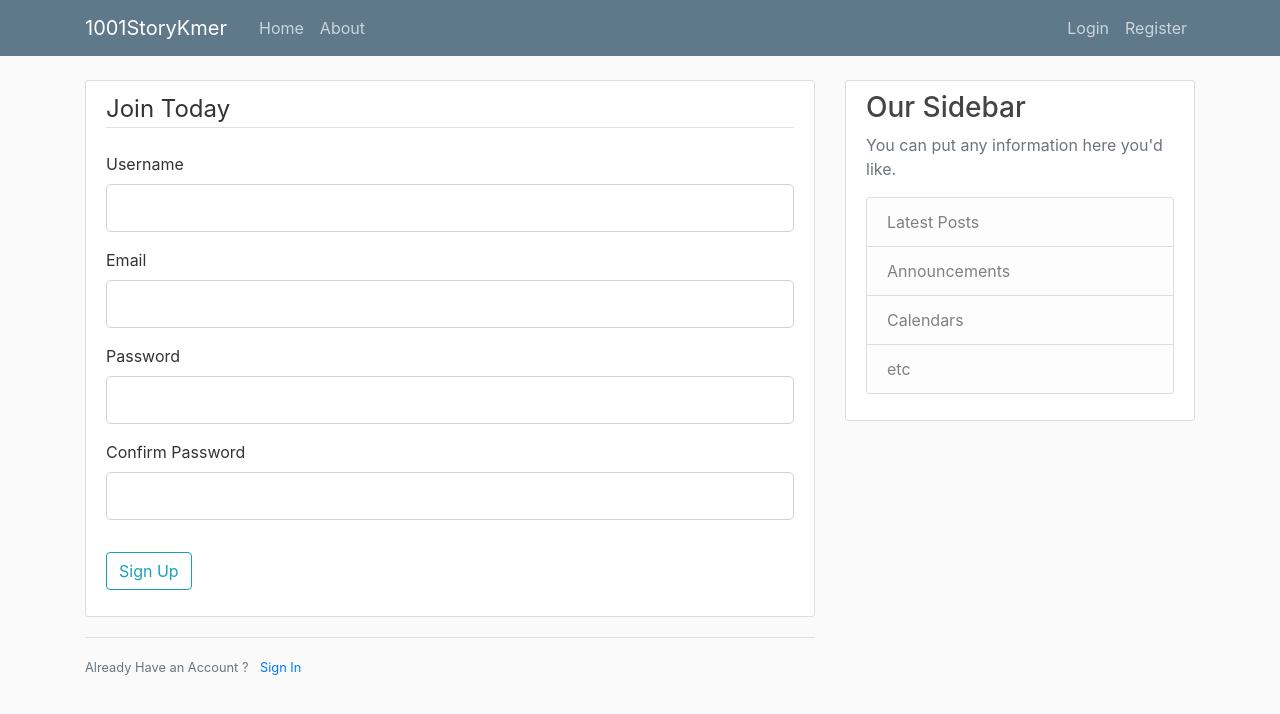
After one commit to hervekhg/FlaskApplication-python3, a Flask app: page /register in a window 1280 px wide. The commit adds this page. Shown: the top 714 px of the page. Run offline with Flask 2, Linux system fonts and the light colour scheme; some libraries are stand-ins or nearby versions.

Commit message:
Finalisation du formulaire d'inscription

```diff
--- a/Flaskblog.py
+++ b/Flaskblog.py
@@ -1,5 +1,9 @@
-from flask import Flask, render_template
+from flask import Flask, render_template, url_for, flash, redirect
+from forms import RegistrationForm, LoginForm
+
 app = Flask(__name__)
+
+app.config['SECRET_KEY'] = 'f334629b7e141f50f5edb664e038ccf4'
 
 posts = [
 
@@ -30,6 +34,21 @@ def home():
 def about():
     return render_template("about.html",title='About')
 
+@app.route("/register", methods=['GET','POST'])
+def register():
+    form = RegistrationForm()
+    if form.validate_on_submit():
+    	flash(f'Account created for { form.username.data }!','success')
+    	return redirect(url_for('home'))
+
+    return render_template('register.html', title='Register', form=form)
+
+@app.route("/login")
+def login():
+    form = LoginForm()
+    return render_template('login.html', title='Login', form=form)
+
+
 
 if __name__ == '__main__':
 	app.run(debug=True)
--- /dev/null
+++ b/forms.py
@@ -0,0 +1,29 @@
+from flask_wtf import FlaskForm
+from wtforms import StringField, PasswordField, SubmitField, BooleanField
+from wtforms.validators import DataRequired, Length, Email, EqualTo
+
+class RegistrationForm(FlaskForm):
+	"""docstring for ClassName"""
+	username = StringField('Username',
+						   validators=[DataRequired(),Length(min=2, max=20)])
+
+	email = StringField('Email',
+						validators=[DataRequired(),Email()])
+
+	password = PasswordField('Password', validators=[DataRequired()])
+
+	confirm_password = PasswordField('Confirm Password',
+		                             validators=[DataRequired(), EqualTo('password')])
+
+	submit = SubmitField('Sign Up')
+
+
+class LoginForm(FlaskForm):
+	"""docstring for ClassName"""
+
+	email = StringField('Email',
+						validators=[DataRequired(),Email()])
+
+	password = PasswordField('Password', validators=[DataRequired()])
+	remember = BooleanField('Remember me')
+	submit = SubmitField('Login')
--- a/templates/layout.html
+++ b/templates/layout.html
@@ -11,16 +11,16 @@
     <link rel="stylesheet" type="text/css" href="{{ url_for('static', filename='main.css') }}">
 
     {% if title %}
-        <title>Flask Blog - {{ title }}</title>
+        <title>1001StoryKmer - {{ title }}</title>
     {% else %}
-        <title>Flask Blog</title>
+        <title>KmerStory</title>
     {% endif %}
 </head>
 <body>
     <header class="site-header">
       <nav class="navbar navbar-expand-md navbar-dark bg-steel fixed-top">
         <div class="container">
-          <a class="navbar-brand mr-4" href="/">Flask Blog</a>
+          <a class="navbar-brand mr-4" href="/">1001StoryKmer</a>
           <button class="navbar-toggler" type="button" data-toggle="collapse" data-target="#navbarToggle" aria-controls="navbarToggle" aria-expanded="false" aria-label="Toggle navigation">
             <span class="navbar-toggler-icon"></span>
           </button>
@@ -41,7 +41,18 @@
     <main role="main" class="container">
       <div class="row">
         <div class="col-md-8">
+          {% with messages = get_flashed_messages(with_categories=true) %}
+          	 {% if messages %}
+          	 	{% for category, message in messages %}
+          	 	    <div class="alert alert-{{ category }}">
+          	 	    	{{ message }}
+          	 	    </div>
+          	 	{% endfor %}
+          	 {%  endif %}
+          {% endwith %}
+
           {% block content %}{% endblock %}
+
         </div>
         <div class="col-md-4">
           <div class="content-section">
--- /dev/null
+++ b/templates/login.html
@@ -0,0 +1,4 @@
+{% extends "layout.html" %}
+{% block content %}
+    <h1>Login Page </h1>
+{% endblock content %}
--- /dev/null
+++ b/templates/register.html
@@ -0,0 +1,38 @@
+{% extends "layout.html" %}
+{% block content %}
+    <div class="content-section">
+    	<form method="POST" action="">
+    		{{ form.hidden_tag() }}
+    		<fieldset class="form-group">
+    			<legend class="border-bottom mb-4">
+    				Join Today
+    			</legend>
+    			<div class="form-group">
+    				{{ form.username.label(class="form-control-label") }}
+    				{{ form.username(class="form-control form-control-lg") }}
+    			</div>
+    			<div class="form-group">
+    				{{ form.email.label(class="form-control-label") }}
+    				{{ form.email(class="form-control form-control-lg") }}
+    			</div>
+    			<div class="form-group">
+    				{{ form.password.label(class="form-control-label") }}
+    				{{ form.password(class="form-control form-control-lg") }}
+    			</div>
+    			<div class="form-group">
+    				{{ form.confirm_password.label(class="form-control-label") }}
+    				{{ form.confirm_password(class="form-control form-control-lg") }}
+    			</div>
+    		</fieldset>
+    		<div class="form-group">
+    				{{ form.submit(class="btn btn-outline-info") }}
+    		</div>
+
+    	</form>
+    </div>
+    <div class="border-top pt-3">
+    	<small class="text-muted">
+    		Already Have an Account ? <a class="ml-2" href="{{ url_for('login') }}"> Sign In </a>
+    	</small>
+    </div>
+{% endblock content %}
```
